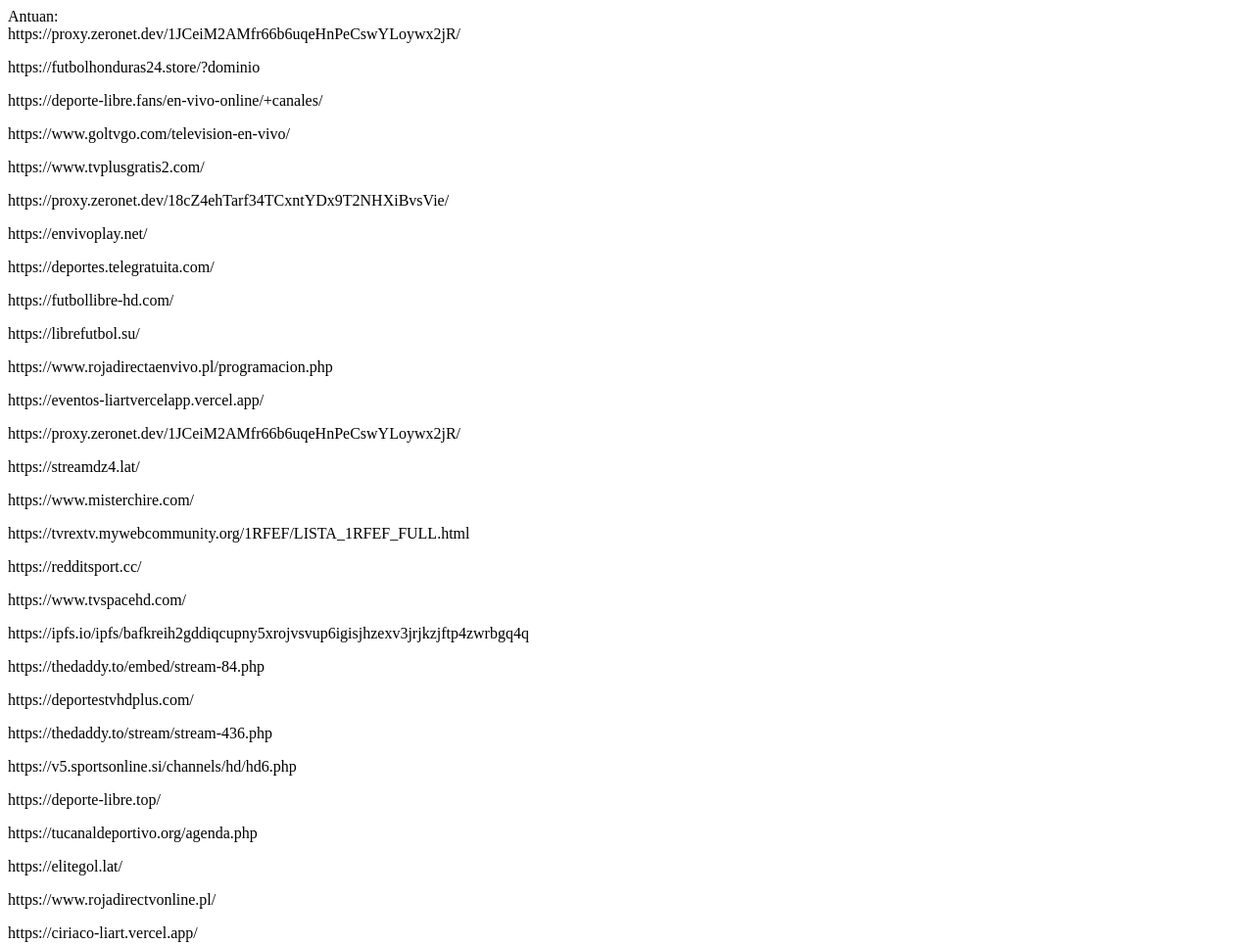
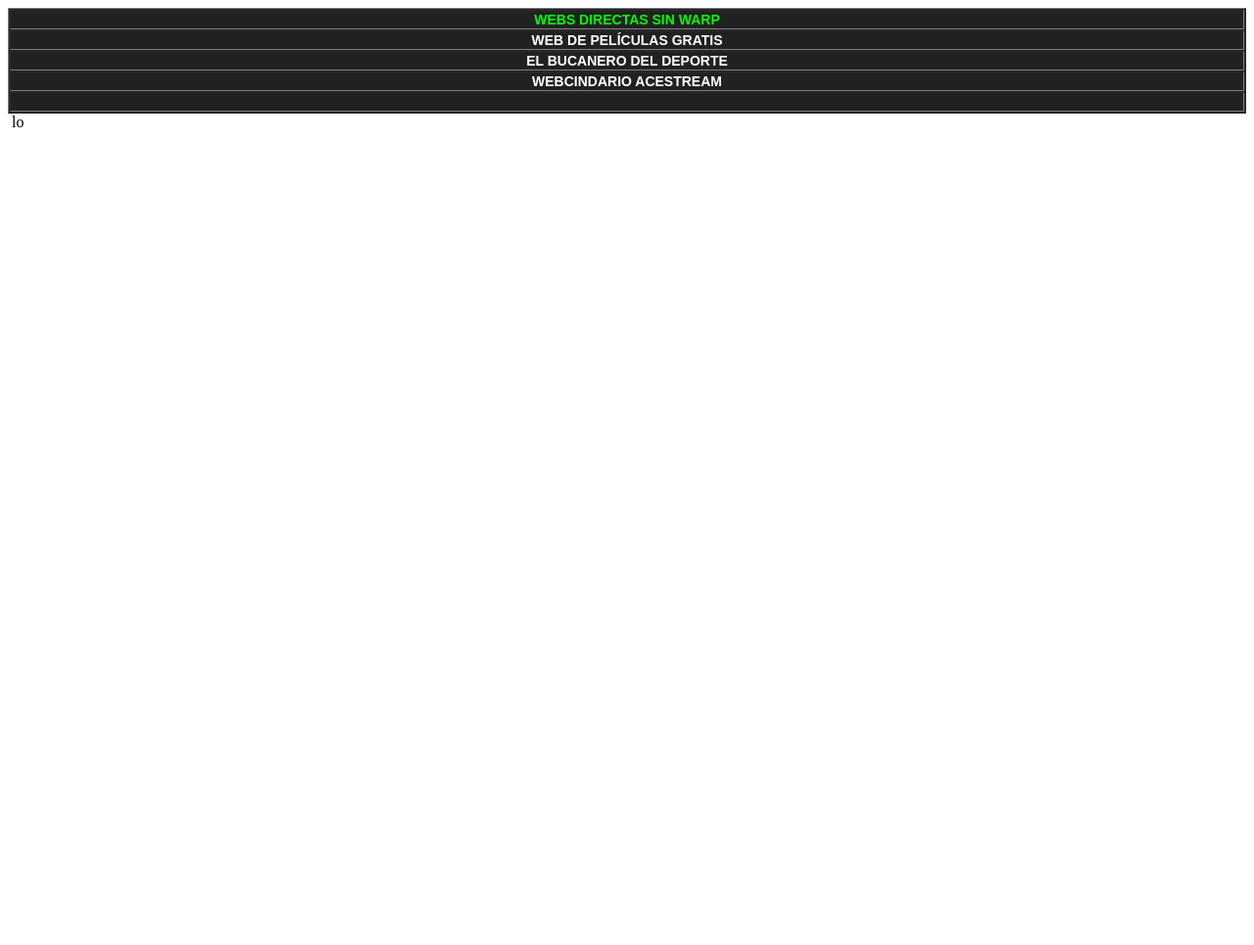
Before and after one commit to antuanct78/WiseCT, a plain HTML site: page index.html in a window 1280 px wide. Shown: the whole page at 98% size. After the commit the page ends 800 px from the top, so only its background shows below. Drawn offline with Linux system fonts and the light colour scheme.

Commit message:
Update index.html

```diff
--- a/index.html
+++ b/index.html
@@ -1,28 +1,20 @@
-<p>Antuan:<br />https://proxy.zeronet.dev/1JCeiM2AMfr66b6uqeHnPeCswYLoywx2jR/</p>
-<p>https://futbolhonduras24.store/?dominio</p>
-<p>https://deporte-libre.fans/en-vivo-online/+canales/</p>
-<p>https://www.goltvgo.com/television-en-vivo/</p>
-<p>https://www.tvplusgratis2.com/</p>
-<p>https://proxy.zeronet.dev/18cZ4ehTarf34TCxntYDx9T2NHXiBvsVie/</p>
-<p>https://envivoplay.net/</p>
-<p>https://deportes.telegratuita.com/</p>
-<p>https://futbollibre-hd.com/</p>
-<p>https://librefutbol.su/</p>
-<p>https://www.rojadirectaenvivo.pl/programacion.php</p>
-<p>https://eventos-liartvercelapp.vercel.app/</p>
-<p>https://proxy.zeronet.dev/1JCeiM2AMfr66b6uqeHnPeCswYLoywx2jR/</p>
-<p>https://streamdz4.lat/</p>
-<p>https://www.misterchire.com/</p>
-<p>https://tvrextv.mywebcommunity.org/1RFEF/LISTA_1RFEF_FULL.html</p>
-<p>https://redditsport.cc/</p>
-<p>https://www.tvspacehd.com/</p>
-<p>https://ipfs.io/ipfs/bafkreih2gddiqcupny5xrojvsvup6igisjhzexv3jrjkzjftp4zwrbgq4q</p>
-<p>https://thedaddy.to/embed/stream-84.php</p>
-<p>https://deportestvhdplus.com/</p>
-<p>https://thedaddy.to/stream/stream-436.php</p>
-<p>https://v5.sportsonline.si/channels/hd/hd6.php</p>
-<p>https://deporte-libre.top/</p>
-<p>https://tucanaldeportivo.org/agenda.php</p>
-<p>https://elitegol.lat/</p>
-<p>https://www.rojadirectvonline.pl/</p>
-<p>https://ciriaco-liart.vercel.app/</p>
+
+<table border="1" cellpadding="1" cellspacing="1" style="text-align: start; color: rgb(0, 0, 0); background-color: rgb(33, 33, 33); font-size: 15px; font-family: Roboto; width: 100%;">
+    <tbody>
+        <tr>
+            <td style="text-align: center;"><span style="color: rgb(0, 255, 0);"><strong><span style="font-size: 14px;"><span style="font-family: arial, helvetica, sans-serif;">WEBS DIRECTAS SIN WARP</span></span></strong></span></td>
+        </tr>
+        <tr>
+            <td style="text-align: center;"><strong><span style="font-size: 14px;"><span style="font-family: arial, helvetica, sans-serif;"><a rel="nofollow" href="https://oscar220374.com/" style="color: transparent;"><span style="color: rgb(255, 255, 255);">WEB DE PEL&Iacute;CULAS GRATIS</span></a></span></span></strong></td>
+        </tr>
+        <tr>
+            <td style="text-align: center;"><strong><span style="font-size: 14px;"><span style="font-family: arial, helvetica, sans-serif;"><a rel="nofollow" href="https://www.socialcreator.com/bucanerodeportivo/?s=288550" style="color: transparent;"><span style="color: rgb(255, 255, 255);">EL BUCANERO DEL DEPORTE</span></a></span></span></strong></td>
+        </tr>
+        <tr>
+            <td style="text-align: center;"><strong><span style="font-size: 14px;"><span style="font-family: arial, helvetica, sans-serif;"><a rel="nofollow" href="https://proxy.zeronet.dev/1JCeiM2AMfr66b6uqeHnPeCswYLoywx2jR/" style="color: transparent;"><span style="color: rgb(255, 255, 255);">WEBCINDARIO ACESTREAM</span></a></span></span></strong></td>
+        </tr>
+        <tr>
+            <td style="text-align: center;"><a rel="nofollow" href="https://proxy.zeronet.dev/12RePiHfeUQzQMugSMVnopT5TwBcmsh9qp" style="color: transparent;"><span style="font-size: 14px;"><strong>LISTA CANALES ACESTREAM</strong></span></a></td>
+        </tr>
+    </tbody>
+</table>&nbsp;lo
```
